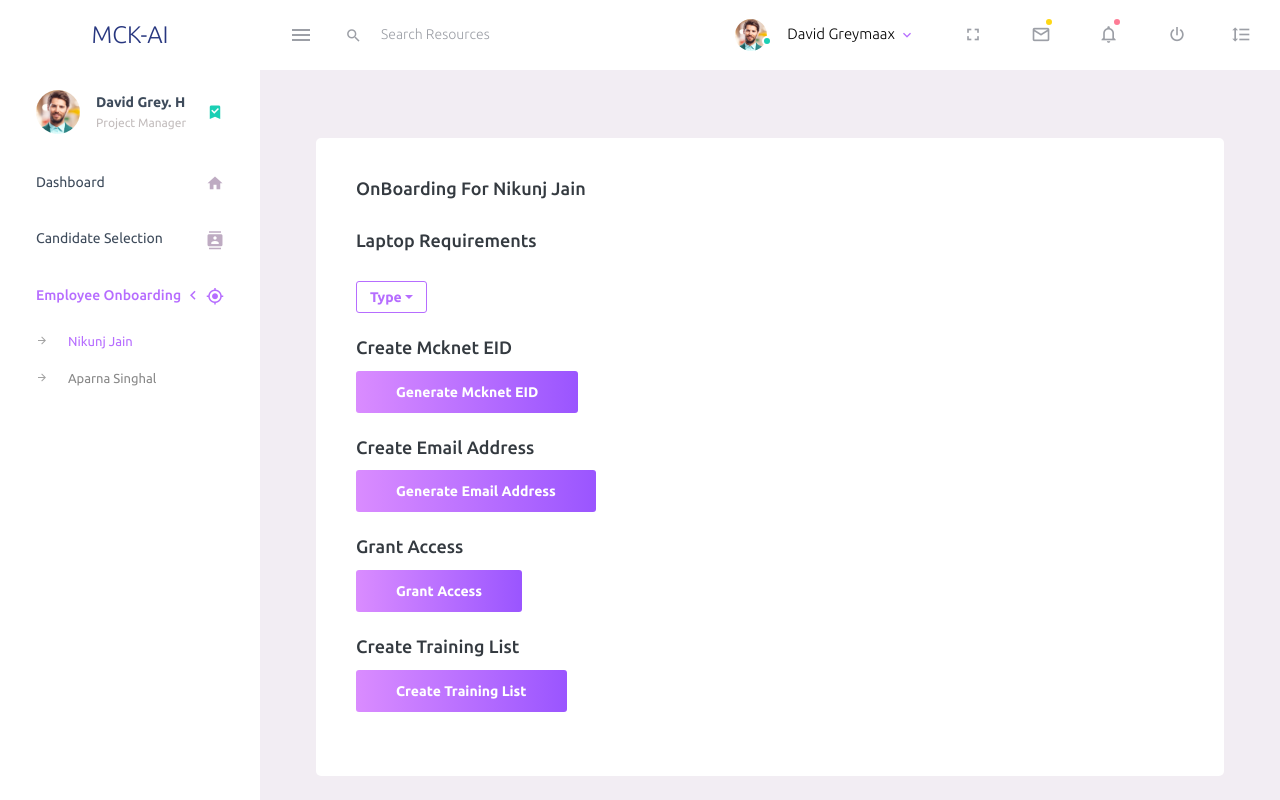
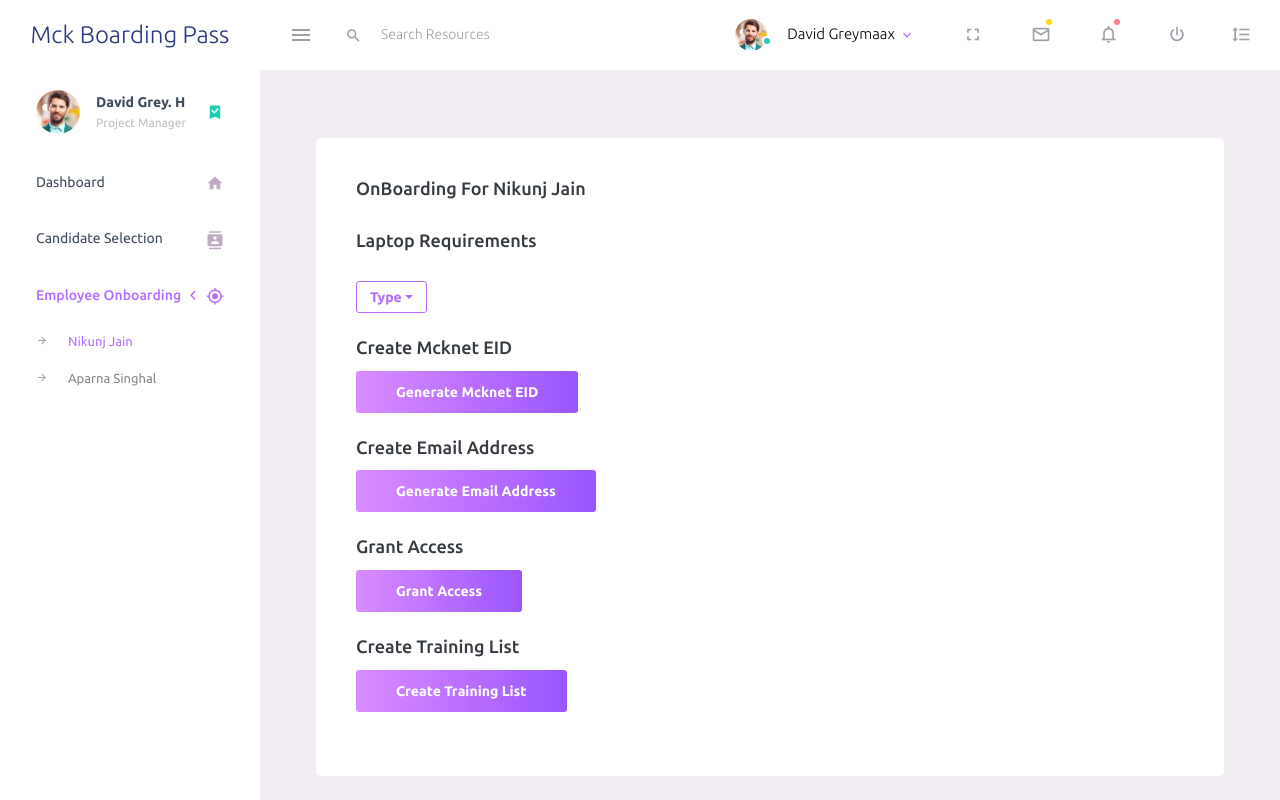
Before and after one commit to niku-nj/mck_ai, a website: page emp_onb.html in a window 1280 px wide. Shown: the top 800 px of the page. Drawn offline with nearby package versions, Linux system fonts and the light colour scheme; files that its build step writes are made by us from their sources.

Commit message:
Updated the Title

```diff
--- a/emp_onb.html
+++ b/emp_onb.html
@@ -4,7 +4,7 @@
     <!-- Required meta tags -->
     <meta charset="utf-8">
     <meta name="viewport" content="width=device-width, initial-scale=1, shrink-to-fit=no">
-    <title>Mck AI</title>
+    <title>Mck Boarding Pass</title>
     <!-- plugins:css -->
     <link rel="stylesheet" href="assets/vendors/mdi/css/materialdesignicons.min.css">
     <link rel="stylesheet" href="assets/vendors/css/vendor.bundle.base.css">
@@ -31,7 +31,7 @@
       <!-- partial:partials/_navbar.html -->
       <nav class="navbar default-layout-navbar col-lg-12 col-12 p-0 fixed-top d-flex flex-row">
         <div class="text-center navbar-brand-wrapper d-flex align-items-center justify-content-center">
-          <a class="navbar-brand brand-logo" href="index.html">MCK-AI</a>
+          <a class="navbar-brand brand-logo" href="index.html">Mck Boarding Pass</a>
           <a class="navbar-brand brand-logo-mini" href="index.html"><img src="assets/images/logo-mini.svg" alt="logo" /></a>
         </div>
         <div class="navbar-menu-wrapper d-flex align-items-stretch">
```
Also changed, not shown: can_sel.html (+1 -1 lines), emp_onb_as.html (+2 -2 lines), index.html (+2 -2 lines).
